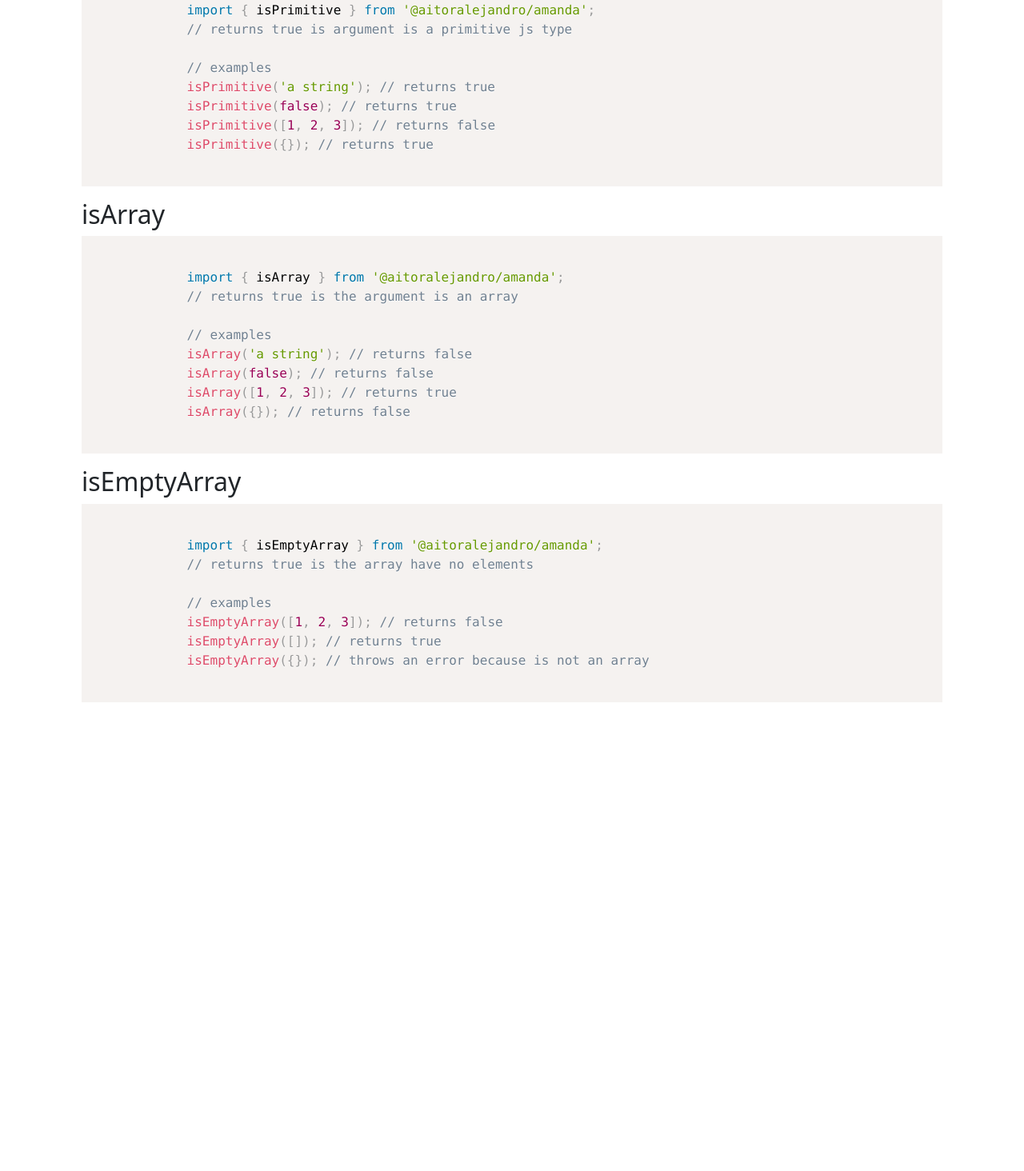
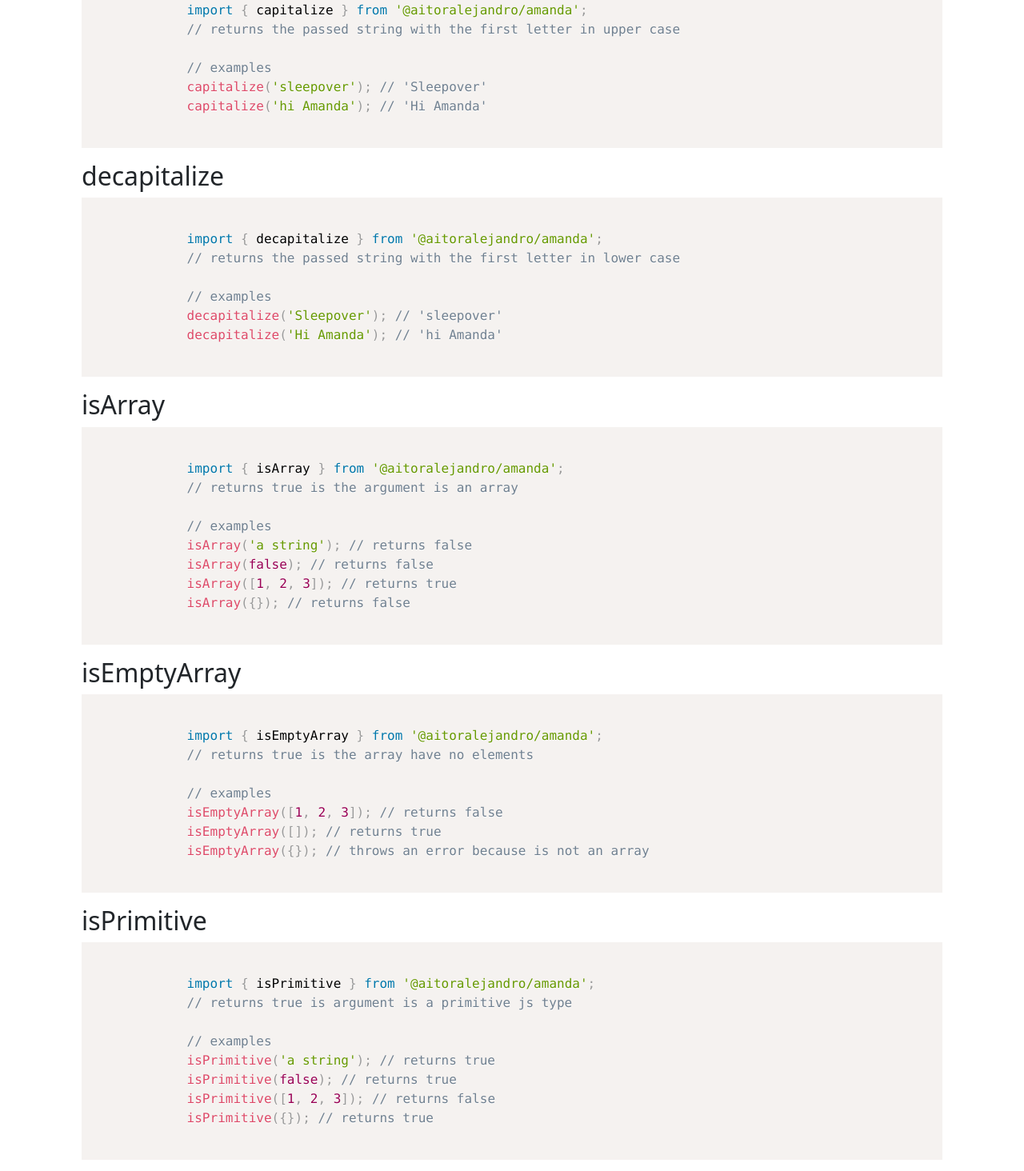
Before and after one commit to AitorAlejandro/amanda, a website: page docs/index.html in a window 1280 px wide. Shown: the part 376-1840 px from the top of the page at 80% size. Before the commit the page ends 1318 px from the top, so only its background shows below. Drawn offline with nearby package versions, Linux system fonts and the light colour scheme.

Commit message:
site docs: capitalize & decapitalize

```diff
--- a/docs/index.html
+++ b/docs/index.html
@@ -40,16 +40,26 @@
       <main class="px-3">
         <div class="pb-5">
           <section class="mb-3">
-            <h2 class="text-start">isPrimitive</h2>
+            <h2 class="text-start">capitalize</h2>
             <pre><code class="language-js">
-            import { isPrimitive } from '@aitoralejandro/amanda';
-            // returns true is argument is a primitive js type
+            import { capitalize } from '@aitoralejandro/amanda';
+            // returns the passed string with the first letter in upper case
 
             // examples
-            isPrimitive('a string'); // returns true
-            isPrimitive(false); // returns true
-            isPrimitive([1, 2, 3]); // returns false
-            isPrimitive({}); // returns true
+            capitalize('sleepover'); // 'Sleepover'
+            capitalize('hi Amanda'); // 'Hi Amanda'
+          </code></pre>
+          </section>
+
+          <section class="mb-3">
+            <h2 class="text-start">decapitalize</h2>
+            <pre><code class="language-js">
+            import { decapitalize } from '@aitoralejandro/amanda';
+            // returns the passed string with the first letter in lower case
+
+            // examples
+            decapitalize('Sleepover'); // 'sleepover'
+            decapitalize('Hi Amanda'); // 'hi Amanda'
           </code></pre>
           </section>
 
@@ -79,6 +89,20 @@
             isEmptyArray({}); // throws an error because is not an array
           </code></pre>
           </section>
+
+          <section class="mb-3">
+            <h2 class="text-start">isPrimitive</h2>
+            <pre><code class="language-js">
+            import { isPrimitive } from '@aitoralejandro/amanda';
+            // returns true is argument is a primitive js type
+
+            // examples
+            isPrimitive('a string'); // returns true
+            isPrimitive(false); // returns true
+            isPrimitive([1, 2, 3]); // returns false
+            isPrimitive({}); // returns true
+          </code></pre>
+          </section>
         </div>
       </main>
     </div>
```
